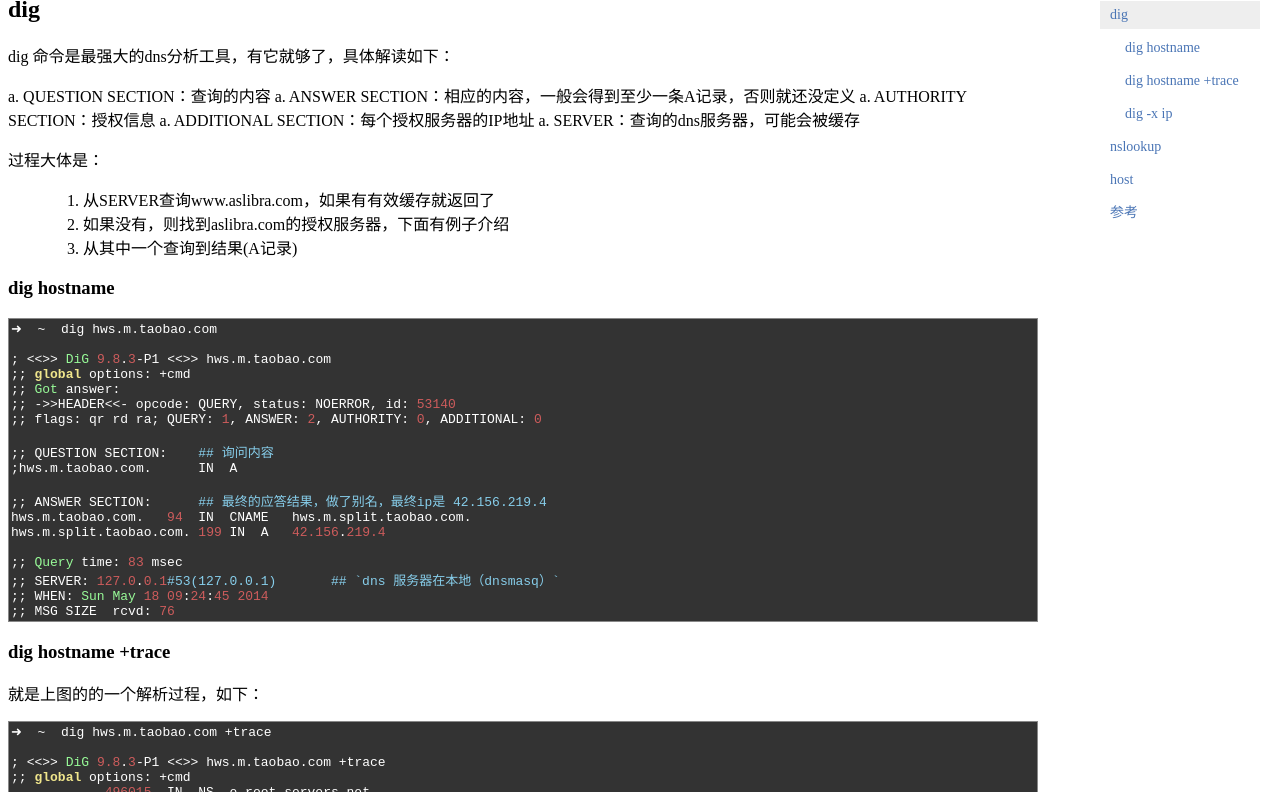
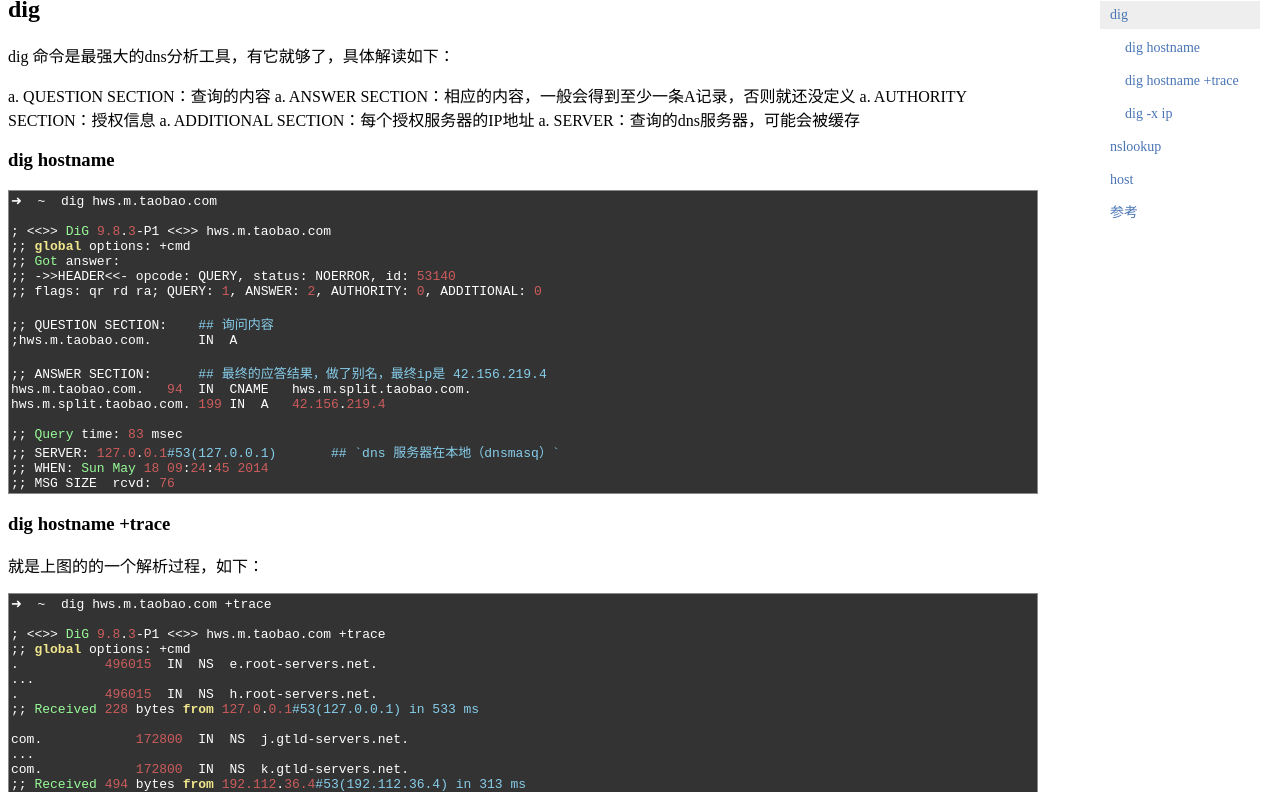
Before and after one commit to jiawulu/jiawulu.github.com, a Jekyll site: the page built from _posts/tools/2014-05-15-dns-dig-nslookup.md, in a window 1280 px wide and 900 px high, scrolled down 521 px, cut to the strip 108-900 px from the top of the window. Built offline with Jekyll 4.4.1, drawn with Linux system fonts in a browser that asks for light colours; Markdown is read by kramdown in place of the engine named in the settings.

Commit message:
add dns blog

```diff
--- a/_posts/tools/2014-05-15-dns-dig-nslookup.md
+++ b/_posts/tools/2014-05-15-dns-dig-nslookup.md
@@ -23,11 +23,6 @@ a. ANSWER SECTION：相应的内容，一般会得到至少一条A记录，否
 a. AUTHORITY SECTION：授权信息
 a. ADDITIONAL SECTION：每个授权服务器的IP地址
 a. SERVER：查询的dns服务器，可能会被缓存
-
-过程大体是：
-1. 从SERVER查询www.aslibra.com，如果有有效缓存就返回了
-2. 如果没有，则找到aslibra.com的授权服务器，下面有例子介绍
-3. 从其中一个查询到结果(A记录)
 
 ### dig hostname
 
```
